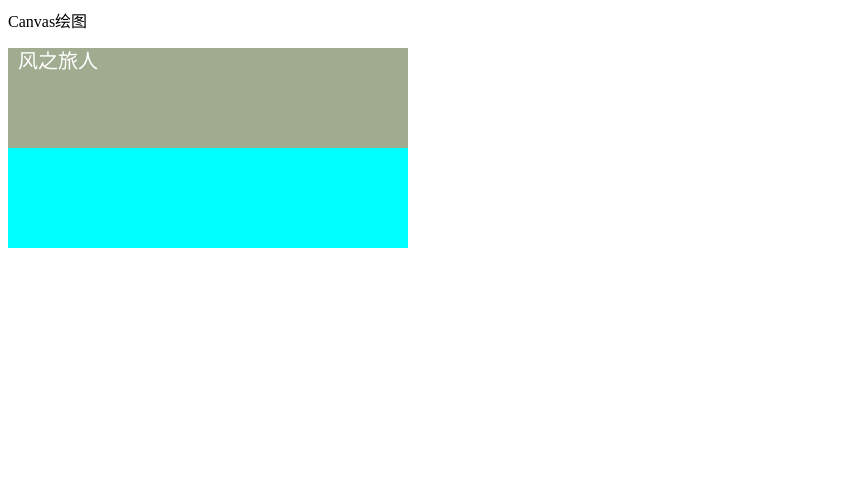
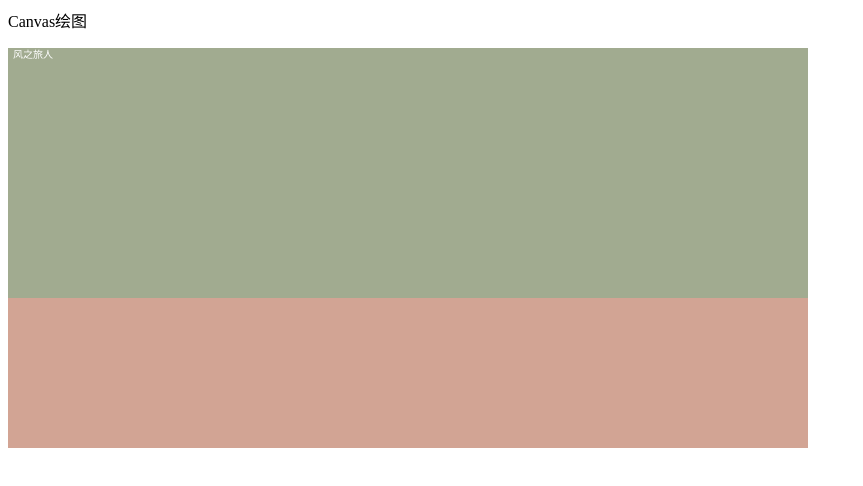
Before and after one commit to SSE-13/SSE_13081105, a website: page canvas_oop/index.html in a window 1280 px wide. Shown: the whole page, without its empty margins (0-863 px from the left). Drawn offline with Linux system fonts and the light colour scheme.

Commit message:
1137
1137

```diff
--- a/canvas_oop/canvas_oop.js
+++ b/canvas_oop/canvas_oop.js
@@ -61,9 +61,9 @@ var TextField = (function (_super) {
         _super.apply(this, arguments);
     }
     TextField.prototype.render = function (context) {
-        context.font = "20px Arial";
+        context.font = "10px Arial";
         context.fillStyle = '#FFFFFF';
-        context.fillText('风之旅人', 0, 20);
+        context.fillText('风之旅人', 0, 10);
     };
     return TextField;
 }(DisplayObject));
@@ -96,18 +96,18 @@ function loadResource(imageList, callback) {
 var canvas = document.getElementById("game");
 var context = canvas.getContext("2d");
 var rect = new Rect();
-rect.width = 400;
-rect.height = 200;
+rect.width = 800;
+rect.height = 400;
 rect.color = '#a1ab90';
 var rect2 = new Rect();
-rect2.width = 400;
-rect2.height = 100;
+rect2.width = 800;
+rect2.height = 150;
 //rect2.x = 000;
-rect2.y = 100;
+rect2.y = 250;
 //rect2.rotation = Math.PI / 8;
-rect2.color = '#00FFFF';
+rect2.color = '#d2a494';
 var text = new TextField();
-text.x = 10;
+text.x = 5;
 //var bitmap = new Bitmap();
 //bitmap.source = 'wind.jpg';
 //渲染队列
--- a/canvas_oop/index.html
+++ b/canvas_oop/index.html
@@ -4,7 +4,7 @@
     </head>
     <body>
         <p>Canvas绘图</p>
-        <canvas width="400" height="400" id="game"></canvas>
+        <canvas width="800" height="800" id="game"></canvas>
         <script src="canvas_oop.js"></script>
     </body>
 </html>
```
Also changed, not shown: canvas_oop/canvas_oop.ts (+9 -9 lines).
